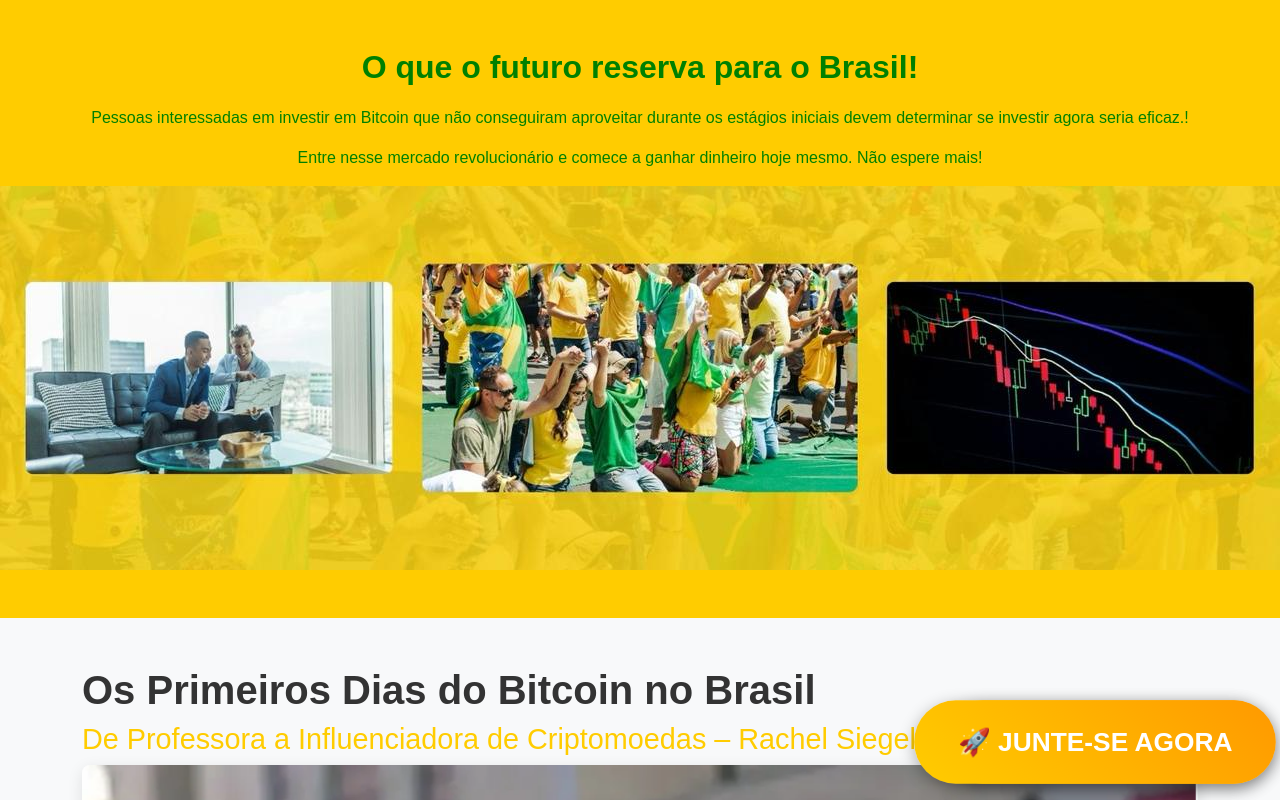
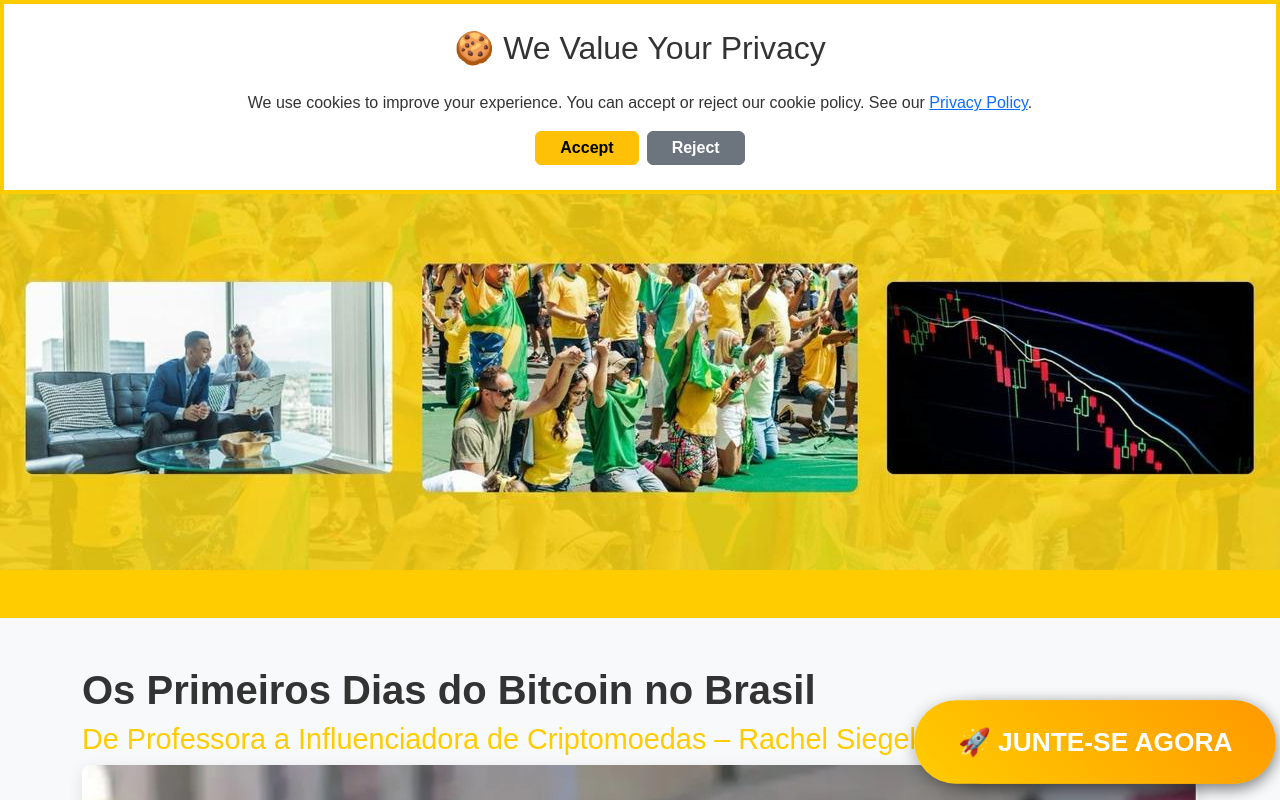
Before and after one commit to bilal23593/next-crypto-brazil-for-mediapunks, a Next.js app: page / in a window 1280 px wide. Shown: the top 800 px of the page. Built offline with nearby package versions, Linux system fonts and the light colour scheme.

Commit message:
added consent popup

```diff
--- /dev/null
+++ b/src/components/ConsentPopup.js
@@ -0,0 +1,85 @@
+"use client";
+import { useEffect, useState } from "react";
+
+export default function ConsentPopup() {
+  const [showPopup, setShowPopup] = useState(false);
+
+  useEffect(() => {
+    if (typeof window !== "undefined") {
+      const consent = localStorage.getItem("cookie_consent");
+      if (!consent) {
+        setShowPopup(true);
+      }
+    }
+  }, []);
+
+  useEffect(() => {
+    document.body.style.overflow = showPopup ? "hidden" : "auto";
+    return () => {
+      document.body.style.overflow = "auto";
+    };
+  }, [showPopup]);
+
+  const handleConsent = (choice) => {
+    localStorage.setItem("cookie_consent", choice);
+    setShowPopup(false);
+  };
+
+  if (!showPopup) return null;
+
+  return (
+    <div
+      className="fixed inset-0 flex justify-center items-start pt-[50px] pb-[50px] z-[9999] overflow-y-auto"
+      style={{
+        position: "fixed",
+        top: 0,
+        left: 0,
+        right: 0,
+        bottom: 0,
+      }}
+    >
+      <div
+        className="bg-white p-8 rounded-2xl max-w-md w-[90%] text-center shadow-4xl animate-pulse"
+        style={{ border: "4px solid #ffcc00" }}
+      >
+        <h2
+          className="text-2xl font-bold text-green-700 mb-4"
+          style={{ marginTop: "25px" }}
+        >
+          🍪 We Value Your Privacy
+        </h2>
+        <p className="text-gray-700 text-sm mb-6">
+          We use cookies to improve your experience. You can accept or reject
+          our cookie policy. See our{" "}
+          <a
+            href="/privacypolicy"
+            className="text-yellow-600 font-semibold underline"
+            target="_blank"
+            rel="noopener noreferrer"
+          >
+            Privacy Policy
+          </a>
+          .
+        </p>
+        <div
+          className="flex justify-center gap-4"
+          style={{ marginBottom: "25px" }}
+        >
+          <button
+            onClick={() => handleConsent("accepted")}
+            className="btn btn-warning fw-bold px-4 py-1 me-2"
+          >
+            Accept
+          </button>
+
+          <button
+            onClick={() => handleConsent("rejected")}
+            className="btn btn-secondary fw-bold px-4 py-1"
+          >
+            Reject
+          </button>
+        </div>
+      </div>
+    </div>
+  );
+}
--- a/src/pages/index.js
+++ b/src/pages/index.js
@@ -1,4 +1,5 @@
 import CallToAction from "@/components/CallToAction";
+import ConsentPopup from "@/components/ConsentPopup";
 import CTAButton from "@/components/CTAButton";
 import Footer from "@/components/Footer";
 import Hero from "@/components/Hero";
@@ -48,6 +49,7 @@
         <CallToAction />
         <Footer />
       </main>
+      <ConsentPopup />
     </>
   );
 }
```
